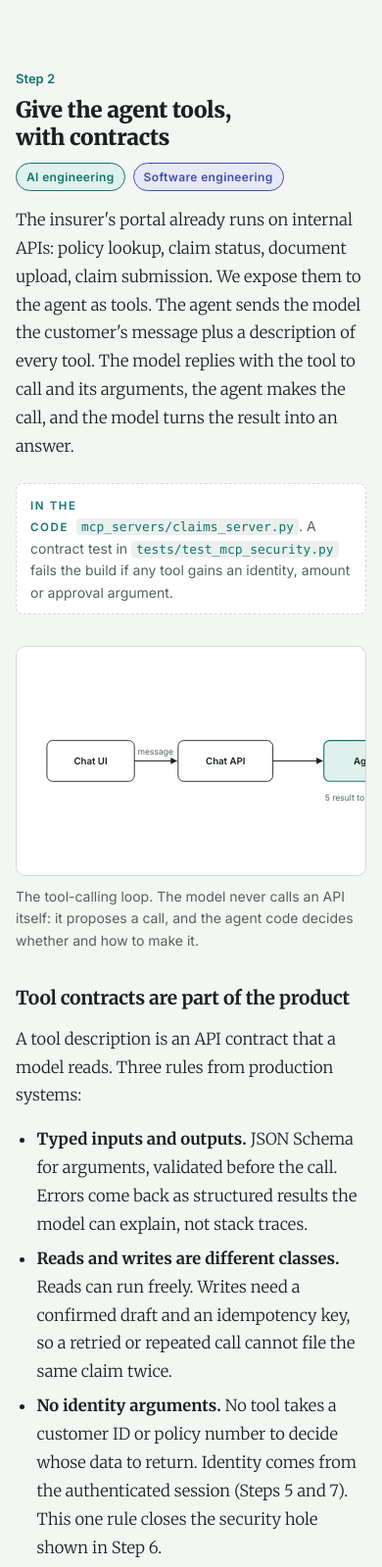
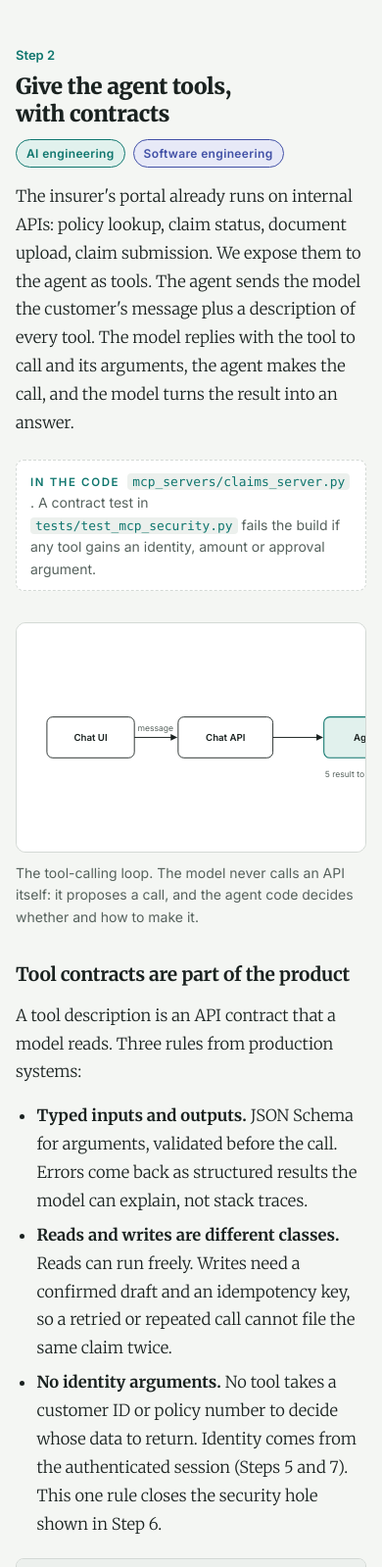
Before and after one commit to AnjaneyaluAJ/AnjaneyaluAJ.github.io, a plain HTML site: page blog/claims-assistant/index.html in a window 390 px wide. Shown: the part 6766-8365 px from the top of the page at 98% size. Drawn offline with Linux system fonts and the light colour scheme.

Commit message:
Fix overflow on 320px phones: wrap long email and file paths
Co-Authored-By: Claude Opus 5.5 <noreply@anthropic.com>

```diff
--- a/assets/post.css
+++ b/assets/post.css
@@ -37,7 +37,7 @@
 }
 
 .post .wrap { max-width: 1040px; margin: 0 auto; padding-block: 56px 96px; }
-.post .col { max-width: 700px; margin: 0 auto; }
+.post .col { max-width: 700px; margin: 0 auto; overflow-wrap: anywhere; }  /* long file paths wrap on narrow phones */
 .post h1, .post h2, .post h3, .post h4 { font-family: var(--head); color: var(--fg); line-height: 1.22; text-wrap: balance; margin: 0; letter-spacing: -.015em; }
 .post h1 { font-size: clamp(2rem, 5vw, 3rem); font-weight: 900; letter-spacing: -.03em; }
 .post h2 { font-size: 1.6rem; font-weight: 900; margin-top: 72px; }
@@ -66,7 +66,7 @@
 
 /* "In the code" notes under each step */
 .post .incode { margin-top: 22px; font-family: var(--display); font-size: 14px; line-height: 1.6; color: var(--muted); background: var(--surface); border: 1px dashed var(--line); border-radius: 8px; padding: 10px 14px; }
-.post .incode .k { font-weight: 600; font-size: 11.5px; letter-spacing: .14em; text-transform: uppercase; color: var(--accent); margin-right: 8px; }
+.post .incode .k { font-weight: 600; font-size: 11.5px; letter-spacing: .14em; text-transform: uppercase; color: var(--accent); margin-right: 8px; white-space: nowrap; }
 .post .incode code { font-size: .92em; }
 
 /* step headers */
--- a/assets/style.css
+++ b/assets/style.css
@@ -188,6 +188,7 @@ h1, h2, h3, h4 { font-family: var(--serif); font-weight: 900; letter-spacing: -.
   transition: background .15s, transform .15s;
 }
 .pill:hover { text-decoration: none; background: var(--primary-hover); transform: translateY(-1px); }
+.pill { max-width: 100%; overflow-wrap: anywhere; text-align: left; }  /* long email address on narrow phones */
 .pill svg { width: 16px; height: 16px; }
 .pill-ghost { background: transparent; color: var(--on-navy); border-color: rgba(255, 255, 255, .35); }
 .pill-ghost:hover { background: rgba(255, 255, 255, .08); border-color: #fff; }
```
